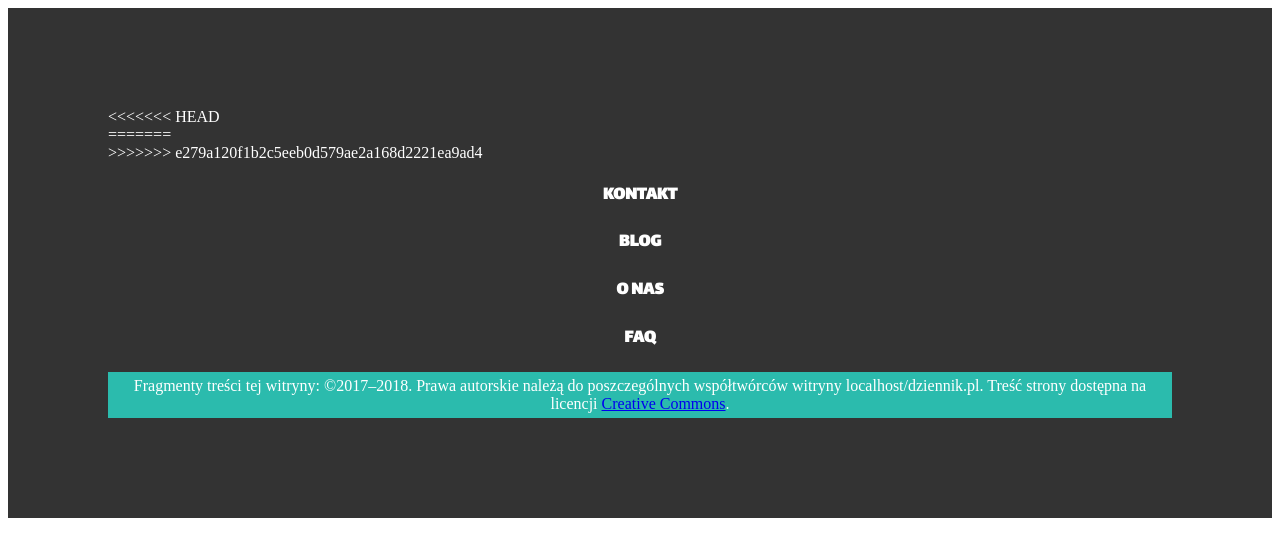
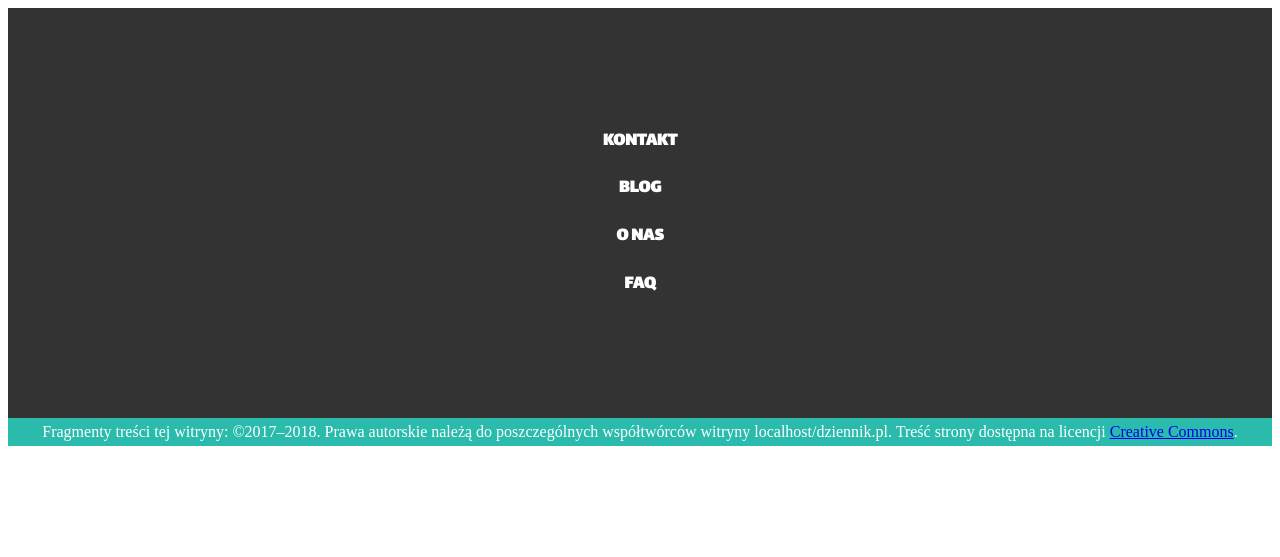
Before and after one commit to Dw4yne/dziennik, a PHP site: the page made by footer.php in a window 1280 px wide. Shown: the top 557 px of the page. Run offline with PHP 8.4, Linux system fonts and the light colour scheme.

Commit message:
Revert "już ładzia"
This reverts commit 36a8aaa342e1115069e6ee3fd8f0e85eb0f9561e, reversing
changes made to c9dedb7f04675ce0cf34cec4e8ade71ba2c87477.

```diff
--- a/footer.php
+++ b/footer.php
@@ -6,11 +6,7 @@
 <link href="css/footer.css" rel="stylesheet">
 <link href="https://fonts.googleapis.com/css?family=Lalezar" rel="stylesheet">
   <div class="container-fluid footer1">
-<<<<<<< HEAD
     <div class="text-center">
-=======
-    <div class="center">
->>>>>>> e279a120f1b2c5eeb0d579ae2a168d2221ea9ad4
       <a class="btn-floating btn-lg purple-gradient footerIcon rounded-circle"><i class="fa fa-facebook-square"></i></a>
       <a class="btn-floating btn-lg purple-gradient footerIcon marginIcon rounded-circle"><i class="fa fa-twitter"></i></a>
       <a class="btn-floating btn-lg purple-gradient footerIcon marginIcon rounded-circle"><i class="fa fa-github"></i></a>
```
